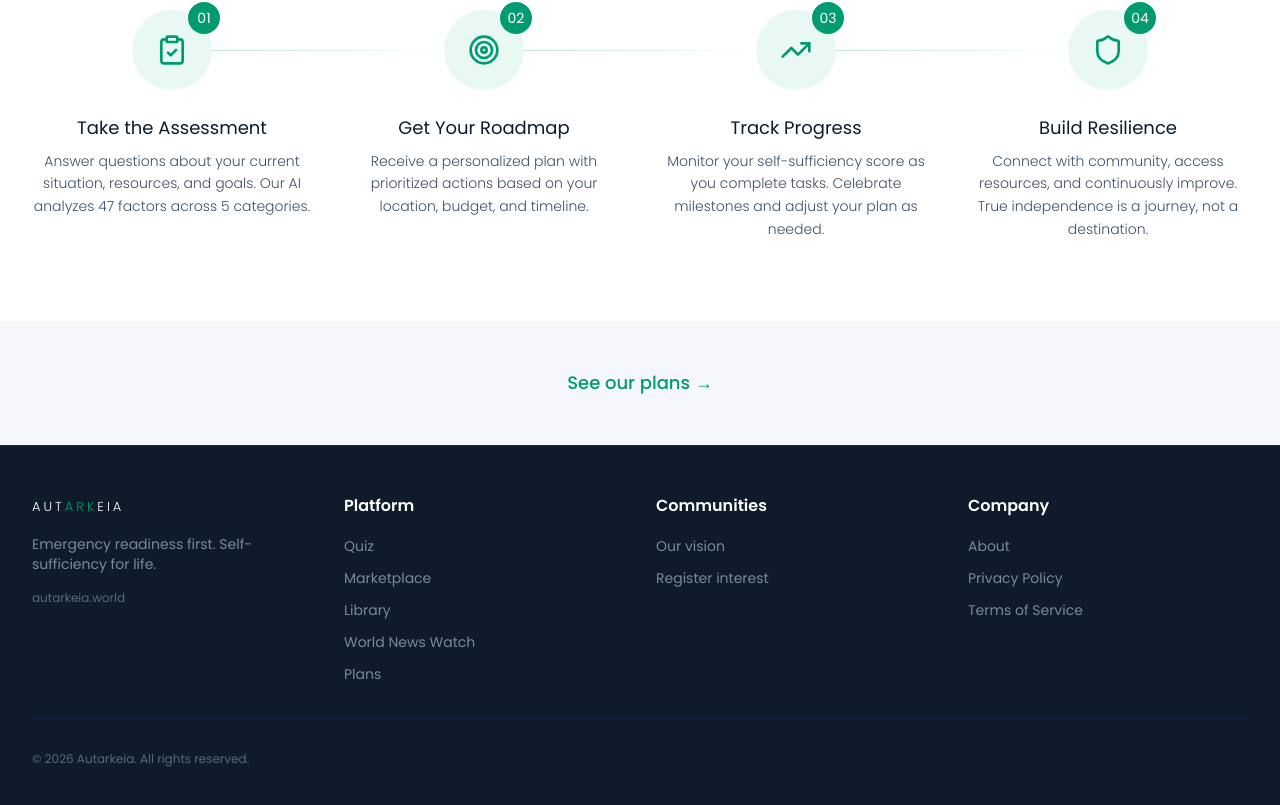
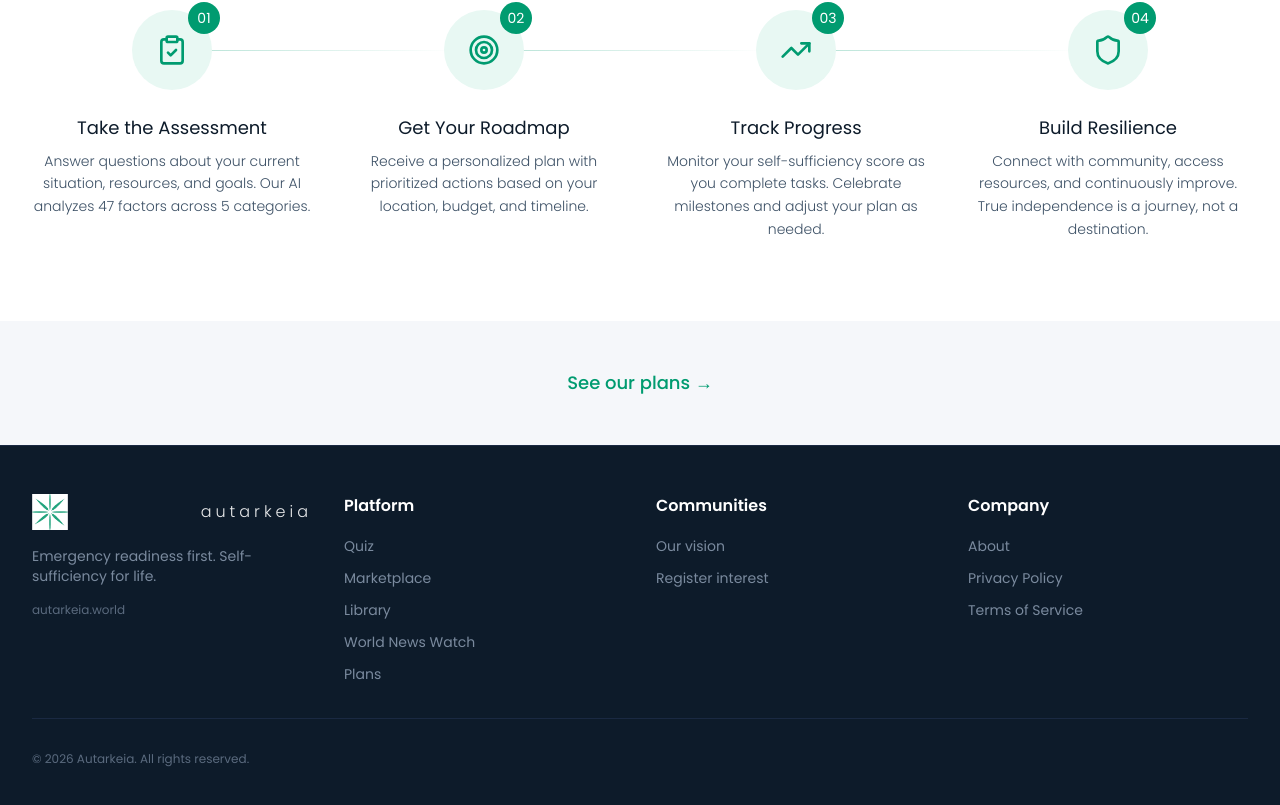
Before and after one commit to AutarkeiaTeam/autarkeia, a Next.js app: page / in a window 1280 px wide. Shown: the part 3306-4111 px from the top of the page. Built offline with nearby package versions, Linux system fonts and the light colour scheme.

Commit message:
Use FAVICON10 for tab icon and footer brand row
Co-authored-by: Cursor <cursoragent@cursor.com>

```diff
--- a/app/layout.tsx
+++ b/app/layout.tsx
@@ -15,6 +15,7 @@ export const metadata: Metadata = {
   description: 'Everything you need to need nothing. Global emergency readiness and self-sufficiency platform helping you live on your own terms.',
   icons: {
     icon: [
+      { url: '/FAVICON10.png', type: 'image/png' },
       { url: '/favicon.ico', sizes: 'any' },
       { url: '/favicon.png', type: 'image/png', sizes: '256x256' },
     ],
@@ -30,6 +31,7 @@ export default function RootLayout({
   return (
     <html lang="en" className="bg-background">
       <head>
+        <link rel="icon" href="/FAVICON10.png" type="image/png" />
         <link rel="icon" href="/favicon.ico" sizes="any" />
         <link rel="icon" href="/favicon.png" type="image/png" sizes="256x256" />
       </head>
--- a/components/footer.tsx
+++ b/components/footer.tsx
@@ -1,7 +1,6 @@
 "use client"
 
 import Link from "next/link"
-import { LogoLight } from "./logo"
 
 export function Footer() {
   return (
@@ -10,8 +9,21 @@ export function Footer() {
         <div className="grid grid-cols-1 md:grid-cols-4 gap-8 mb-8">
           <div>
             <div className="mb-4">
-              <Link href="/" className="inline-flex items-center">
-                <LogoLight />
+              <Link
+                href="/"
+                className="flex w-full max-w-[14rem] items-center justify-between gap-3 sm:max-w-xs"
+              >
+                <img
+                  src="/FAVICON10.png"
+                  alt=""
+                  width={36}
+                  height={36}
+                  className="h-8 w-8 shrink-0 object-contain sm:h-9 sm:w-9"
+                  aria-hidden
+                />
+                <span className="text-sm font-light lowercase tracking-[0.25em] text-white/90 sm:text-base">
+                  autarkeia
+                </span>
               </Link>
             </div>
             <p className="text-sm text-[#7a8a9e]">
```
